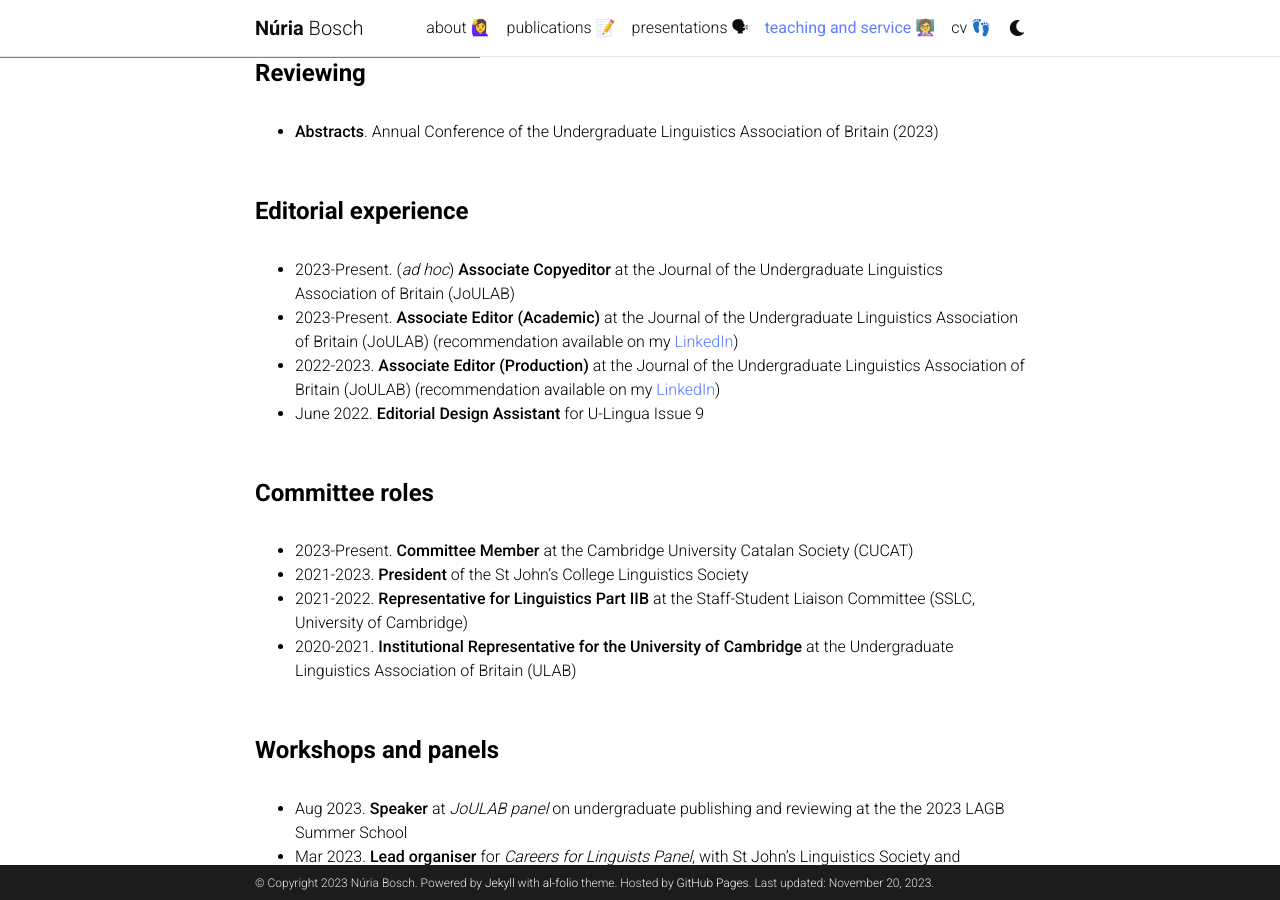
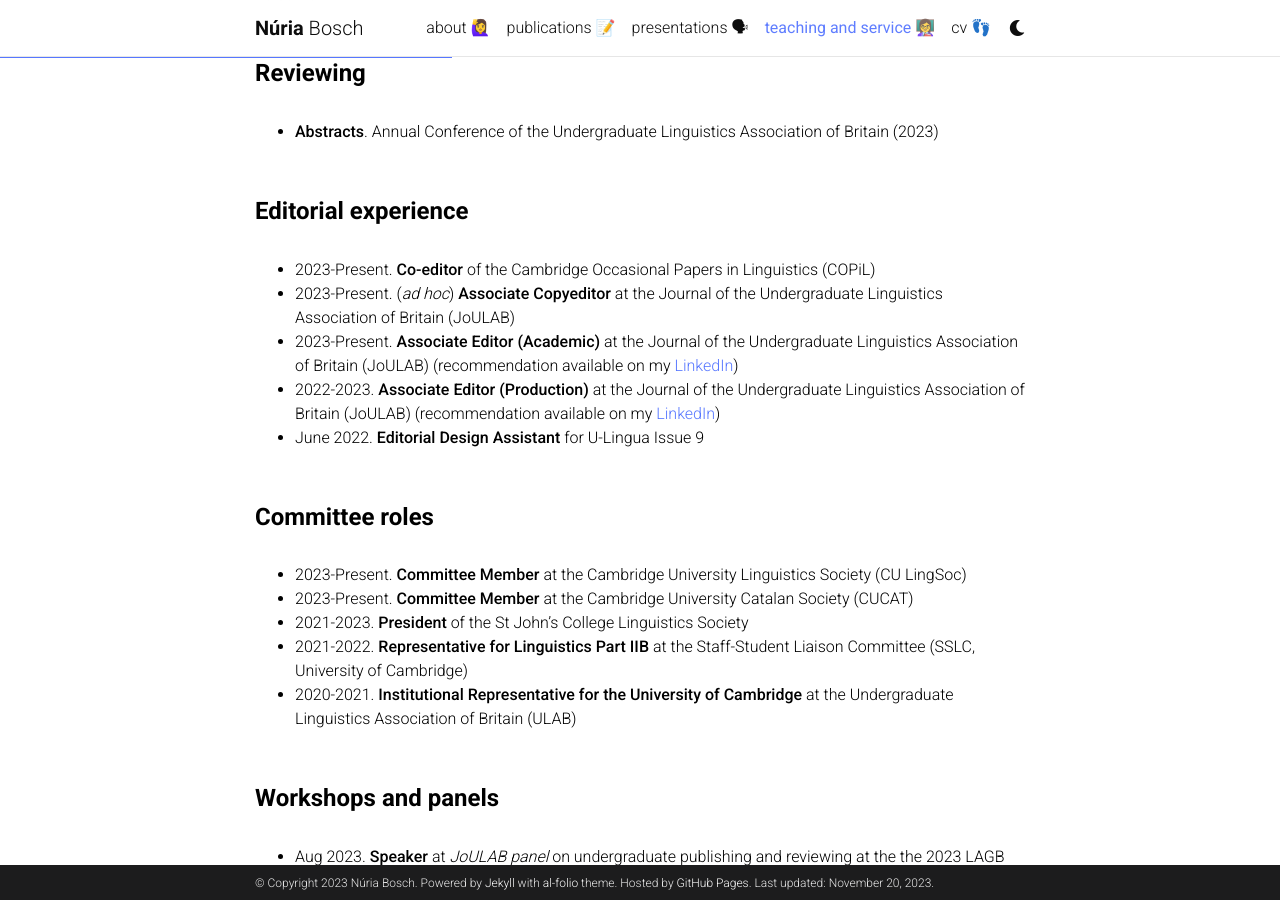
Before and after one commit to nuria-bosch/nuria-bosch.github.io, a Jekyll site: the page built from _pages/teaching_and_service.md, in a window 1280 px wide and 900 px high, scrolled down 284 px. Built offline with Jekyll 4.4.1, drawn with Linux system fonts in a browser that asks for light colours; comment, search, counter and statistics services are not loaded; a style sheet for code colours, icons or effects is not loaded.

Commit message:
Update teaching_and_service.md

```diff
--- a/_pages/teaching_and_service.md
+++ b/_pages/teaching_and_service.md
@@ -17,6 +17,7 @@ To come!
 
 <h4 style="margin-top: 3.3rem; margin-bottom: 2rem; font-weight: bold;">Editorial experience</h4>
 
+- 2023-Present. **Co-editor** of the Cambridge Occasional Papers in Linguistics (COPiL)
 - 2023-Present. (_ad hoc_) **Associate Copyeditor** at the Journal of the Undergraduate Linguistics Association of Britain (JoULAB)
 - 2023-Present. **Associate Editor (Academic)** at the Journal of the Undergraduate Linguistics Association of Britain (JoULAB) (recommendation available on my [LinkedIn](https://uk.linkedin.com/in/núria-bosch-masip))
 - 2022-2023. **Associate Editor (Production)** at the Journal of the Undergraduate Linguistics Association of Britain (JoULAB) (recommendation available on my [LinkedIn](https://uk.linkedin.com/in/núria-bosch-masip))
@@ -24,6 +25,7 @@ To come!
 
 <h4 style="margin-top: 3.3rem; margin-bottom: 2rem; font-weight: bold;">Committee roles</h4>
 
+- 2023-Present. **Committee Member** at the Cambridge University Linguistics Society (CU LingSoc)
 - 2023-Present. **Committee Member** at the Cambridge University Catalan Society (CUCAT)
 - 2021-2023. **President** of the St John's College Linguistics Society
 - 2021-2022. **Representative for Linguistics Part IIB** at the Staff-Student Liaison Committee (SSLC, University of Cambridge)
```
